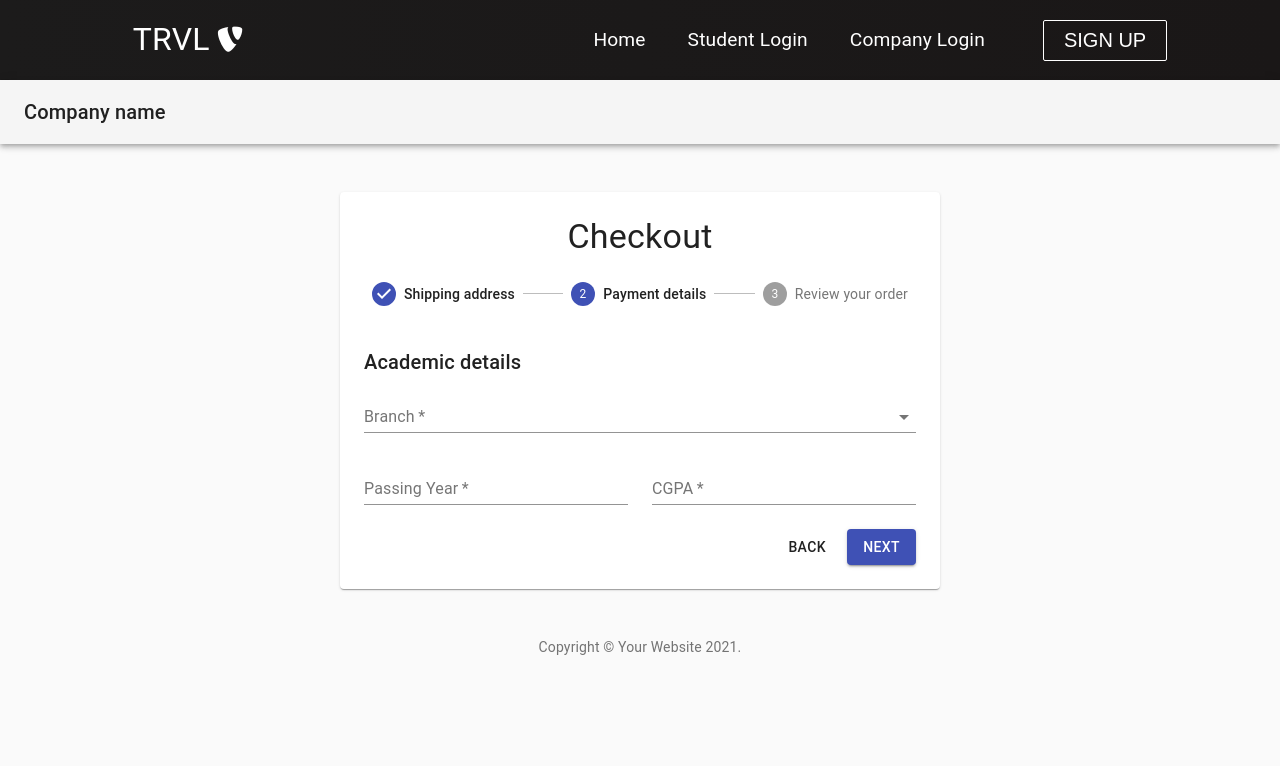
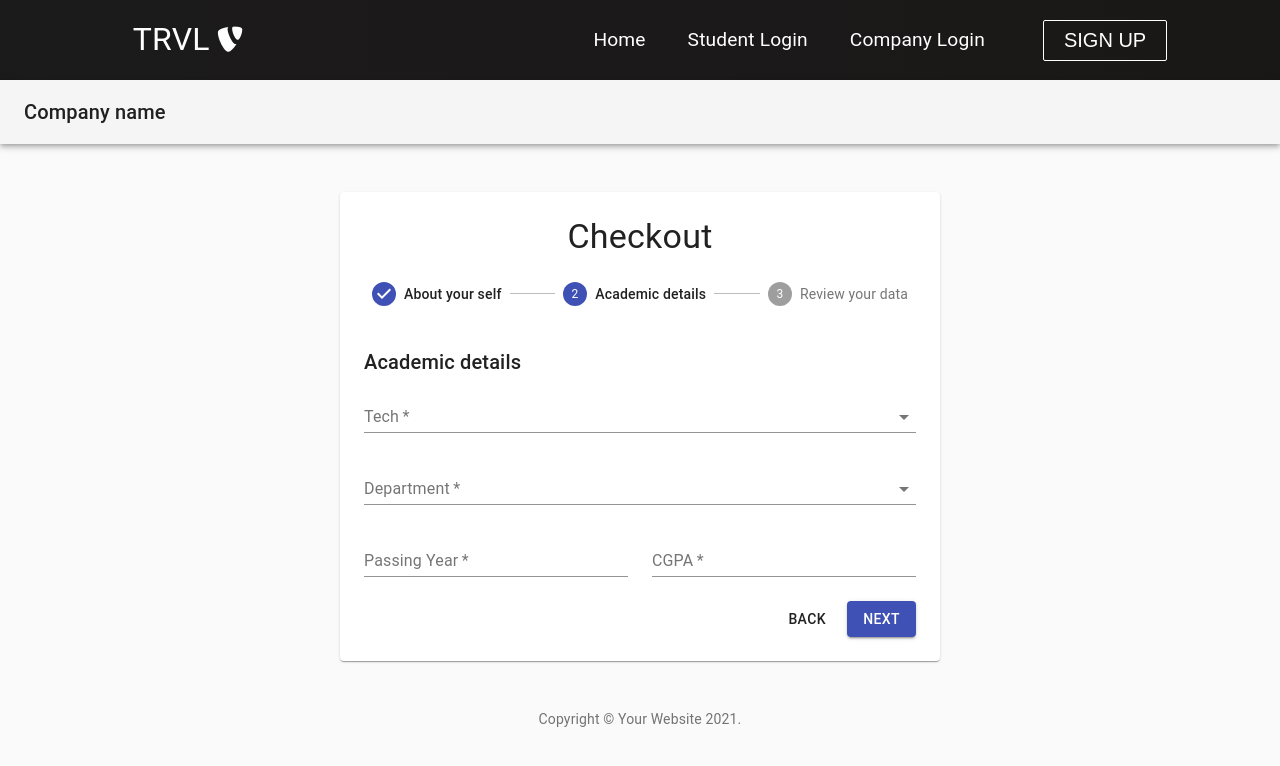
Before and after one commit to parth-chovatiya/training-placement-management, a React (Create React App) app in the folder frontend/: page /student/register in a window 1280 px wide. Both pictures are taken after a click on the button "NEXT". Shown: the top 766 px of the page. Built offline with nearby package versions, Linux system fonts and the light colour scheme.

Commit message:
some minore changes

```diff
--- a/frontend/src/student/pages/AddressForm.js
+++ b/frontend/src/student/pages/AddressForm.js
@@ -13,14 +13,14 @@ import Select from '@material-ui/core/Select';
 export default function AddressForm() {
   const [gender, setGender] = React.useState('');
 
-  const handleChange = (event) => {
+  const handleGenderChange = (event) => {
     setGender(event.target.value);
   };
 
   return (
     <React.Fragment>
       <Typography variant="h6" gutterBottom>
-        Shipping address
+        About your self
       </Typography>
       <Grid container spacing={3}>
         <Grid item xs={12}>
@@ -123,7 +123,7 @@ export default function AddressForm() {
               labelId="demo-simple-select-label"
               id="demo-simple-select"
               value={gender}
-              onChange={handleChange}
+              onChange={handleGenderChange}
               >
               <MenuItem value={"Male"}>Male</MenuItem>
               <MenuItem value={"Female"}>Female</MenuItem>
--- a/frontend/src/student/pages/Checkout.js
+++ b/frontend/src/student/pages/Checkout.js
@@ -64,7 +64,7 @@ const useStyles = makeStyles((theme) => ({
   },
 }));
 
-const steps = ['Shipping address', 'Payment details', 'Review your order'];
+const steps = ['About your self', 'Academic details', 'Review your data'];
 
 function getStepContent(step) {
   switch (step) {
@@ -139,7 +139,7 @@ export default function Checkout() {
                     onClick={handleNext}
                     className={classes.button}
                   >
-                    {activeStep === steps.length - 1 ? 'Place order' : 'Next'}
+                    {activeStep === steps.length - 1 ? 'Submit' : 'Next'}
                   </Button>
                 </div>
               </React.Fragment>
--- a/frontend/src/student/pages/PaymentForm.js
+++ b/frontend/src/student/pages/PaymentForm.js
@@ -11,10 +11,15 @@ import FormControl from '@material-ui/core/FormControl';
 import Select from '@material-ui/core/Select';
 
 export default function PaymentForm() {
-  const [branch, setBranch] = React.useState('');
+  const [department, setDepartment] = React.useState('');
+  const [tech, setTech] = React.useState('');
 
-  const handleChange = (event) => {
-    setBranch(event.target.value);
+  const handleTechChange = (event) => {
+    setTech(event.target.value);
+  };
+
+  const handleDepartmentChange = (event) => {
+    setDepartment(event.target.value);
   };
 
   return (
@@ -23,9 +28,31 @@ export default function PaymentForm() {
         Academic details
       </Typography>
       <Grid container spacing={3}>
-        {/* <Grid item xs={12}>
-          <TextField required id="cardName" label="Branch" fullWidth autoComplete="cc-name" />
-        </Grid> */}
+        <Grid item xs={12}>
+          {/* <TextField
+            required
+            id="cardName"
+            label="Branch"
+            fullWidth
+            autoComplete="cc-name"
+          /> */}
+          <FormControl
+            required
+            fullWidth
+          >
+            <InputLabel id="demo-simple-select-label">Tech</InputLabel>
+            <Select
+              labelId="demo-simple-select-label"
+              id="demo-simple-select"
+              value={tech}
+              onChange={handleTechChange}
+              >
+              <MenuItem value={"btech"}>B.Tech</MenuItem>
+              <MenuItem value={"mtech"}>M.Tech</MenuItem>
+              <MenuItem value={"phd"}>PHD</MenuItem>
+            </Select>
+          </FormControl>
+        </Grid>
         <Grid item xs={12}>
           {/* <TextField
             required
@@ -38,12 +65,12 @@ export default function PaymentForm() {
             required
             fullWidth
           >
-            <InputLabel id="demo-simple-select-label">Branch</InputLabel>
+            <InputLabel id="demo-simple-select-label">Department</InputLabel>
             <Select
               labelId="demo-simple-select-label"
               id="demo-simple-select"
-              value={branch}
-              onChange={handleChange}
+              value={department}
+              onChange={handleDepartmentChange}
               >
               <MenuItem value={"Computer Engineering"}>Computer Engineering</MenuItem>
               <MenuItem value={"Civil Engineering"}>Civil Engineering</MenuItem>
```
